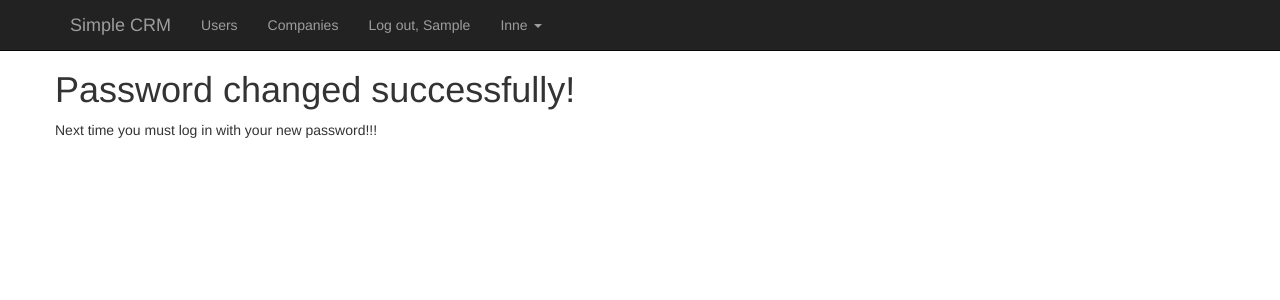
After one commit to ScienceAndIT/simple-crm, a Django app: a page that uses templates/base.html in a window 1280 px wide. The commit adds this page. Shown: the top 300 px of the page. Run offline with Django 3.2, Linux system fonts and the light colour scheme; the visitor is signed in with stand-in values (Sample User, id 1); some libraries are stand-ins or nearby versions.

Commit message:
Changing password for user is now possible

```diff
--- a/crm_app/urls.py
+++ b/crm_app/urls.py
@@ -2,7 +2,6 @@ from django.conf.urls import url
 from . import views
 
 urlpatterns = [
-    #url(r'^zaloguj/$', views.user_login, name='login'),
     url(r'^login/$', 'django.contrib.auth.views.login', name='login'),
     url(r'^logout/$', 'django.contrib.auth.views.logout', name='logout'),
     url(r'^companies/$', views.companies_view, name='companies'),
@@ -12,7 +11,7 @@ urlpatterns = [
     url(r'^password-change/$',
         'django.contrib.auth.views.password_change',
         name='password_change'),
-    url(r'^done-password-change/$',
+    url(r'^password-change/done/$',
         'django.contrib.auth.views.password_change_done',
-        name='done_password_change'),
-    ]
+        name='password_change_done'),
+]
--- a/templates/base.html
+++ b/templates/base.html
@@ -11,7 +11,6 @@
 
     <!-- Bootstrap core files -->
     <link rel="stylesheet" href="{% static 'css/bootstrap.min.css' %}" >
-    <script src="{% static 'js/bootstrap.min.js'%}"></script>
     <!-- Custom styles for this template -->
     <link href="{% static 'css/starter-template.css' %}" rel="stylesheet">
     <!--Font Awesome -->
@@ -48,7 +47,16 @@
             <li><a href="{% url 'users_view' %}">Users</a></li>
             <li><a href="{% url 'companies' %}" class="active">Companies</a></li>
             <li><a href="{% url 'logout' %}?next=/">Log out, {{ request.user.first_name }}</a></li>
+            <li class="dropdown">
+                <a href="#" class="dropdown-toggle" data-toggle="dropdown">Inne <b class="caret"></b></a>
+                <ul class="dropdown-menu">
+                    <li>
+                        <a href="{% url 'password_change' %}">Change password</a>
+                    </li>
+                </ul>
+            </li>
           </ul>
+
         </div><!--/.nav-collapse -->
         {% endif %}
       </div>
@@ -56,8 +64,8 @@
 
     {% block content %}
     {% endblock %}
-    <!-- jQuery (necessary for Bootstrap's JavaScript plugins) -->
-    <!--<script src="https://ajax.googleapis.com/ajax/libs/jquery/1.11.3/jquery.min.js"></script>
+    <!-- Bootstrap's JavaScript-->
+    <script src="{% static 'js/bootstrap.min.js'%}"></script>
     <!-- Include all compiled plugins (below), or include individual files as needed -->
 
   </body>
--- /dev/null
+++ b/templates/registration/password_change_done.html
@@ -0,0 +1,11 @@
+{% extends "base.html" %}
+{% block title %}Password changed{% endblock %}
+{% block content %}
+<div class="container">
+    <div class="row">
+        <h1>Password changed successfully!</h1>
+        <p>Next time you must log in with your new password!!! </p>
+    </div>
+</div>
+
+{% endblock %}
```
Also changed, not shown: templates/registration/password_change_form.html (added, +49 -0 lines).
